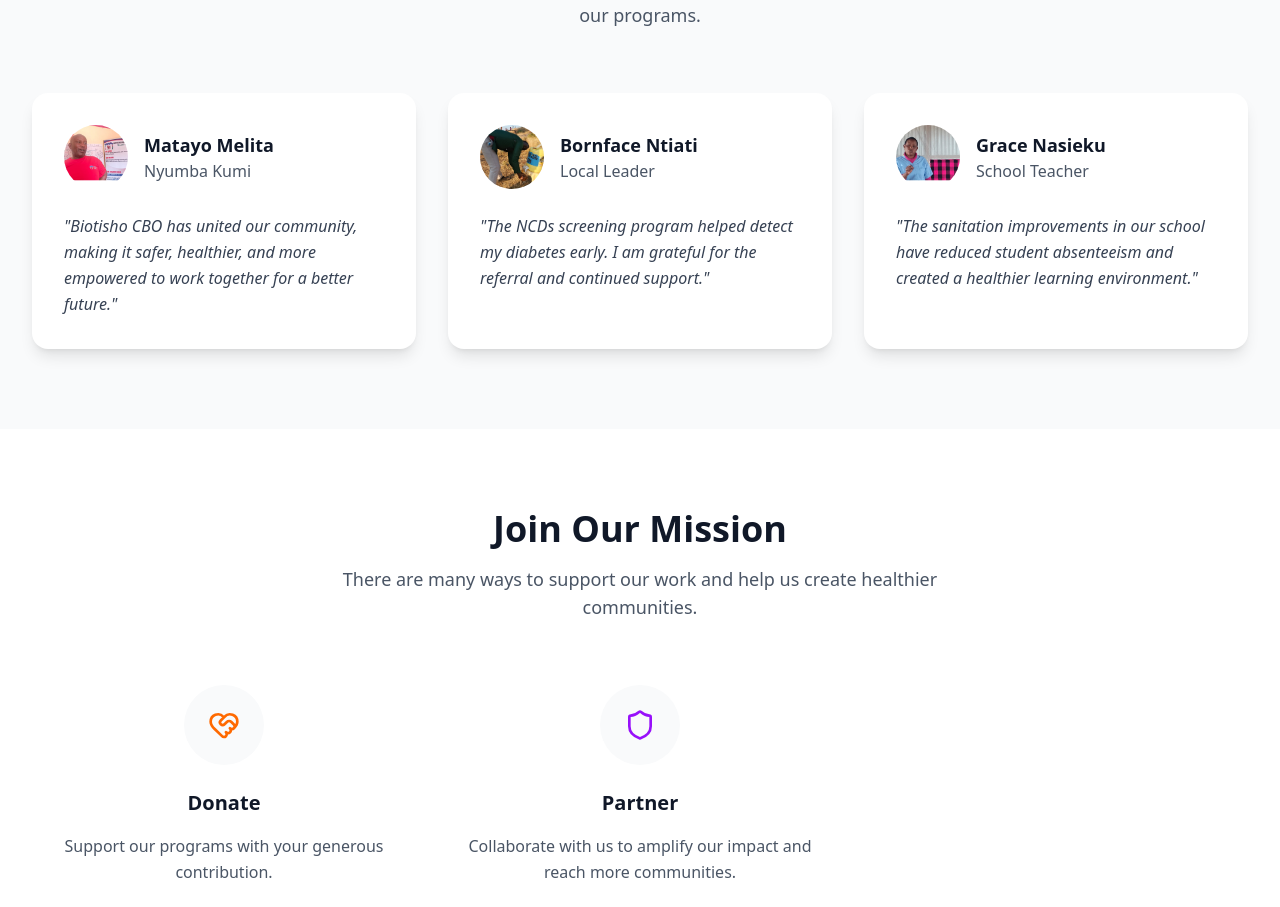
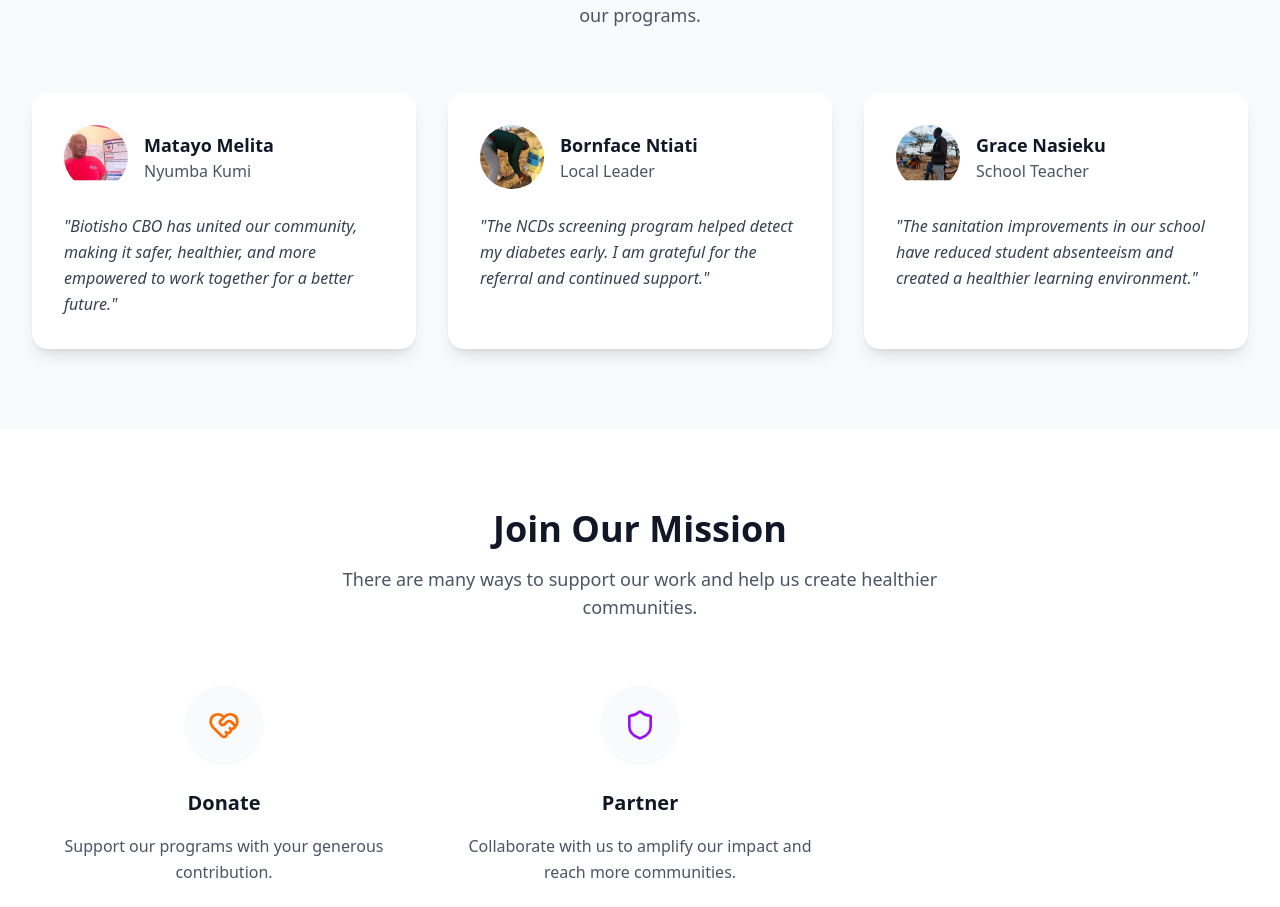
Before and after one commit to ntishabenson-png/Biotisho-Kilimanjaro-CBO, a React (Vite) app: page / in a window 1280 px wide. Shown: the part 2768-3675 px from the top of the page. Built offline with nearby package versions, Linux system fonts and the light colour scheme; no server answers.

Commit message:
Changing community voices image

```diff
--- a/src/pages/Homepage.tsx
+++ b/src/pages/Homepage.tsx
@@ -87,7 +87,7 @@ const Homepage = () => {
       name: 'Grace Nasieku',
       role: 'School Teacher',
       quote: 'The sanitation improvements in our school have reduced student absenteeism and created a healthier learning environment.',
-      image: '/GraceNaieku.jpg'
+      image: '/Mwalimu.jpg'
     }
   ];
 
```
Also changed, not shown: public/Mwalimu.jpg (added).
